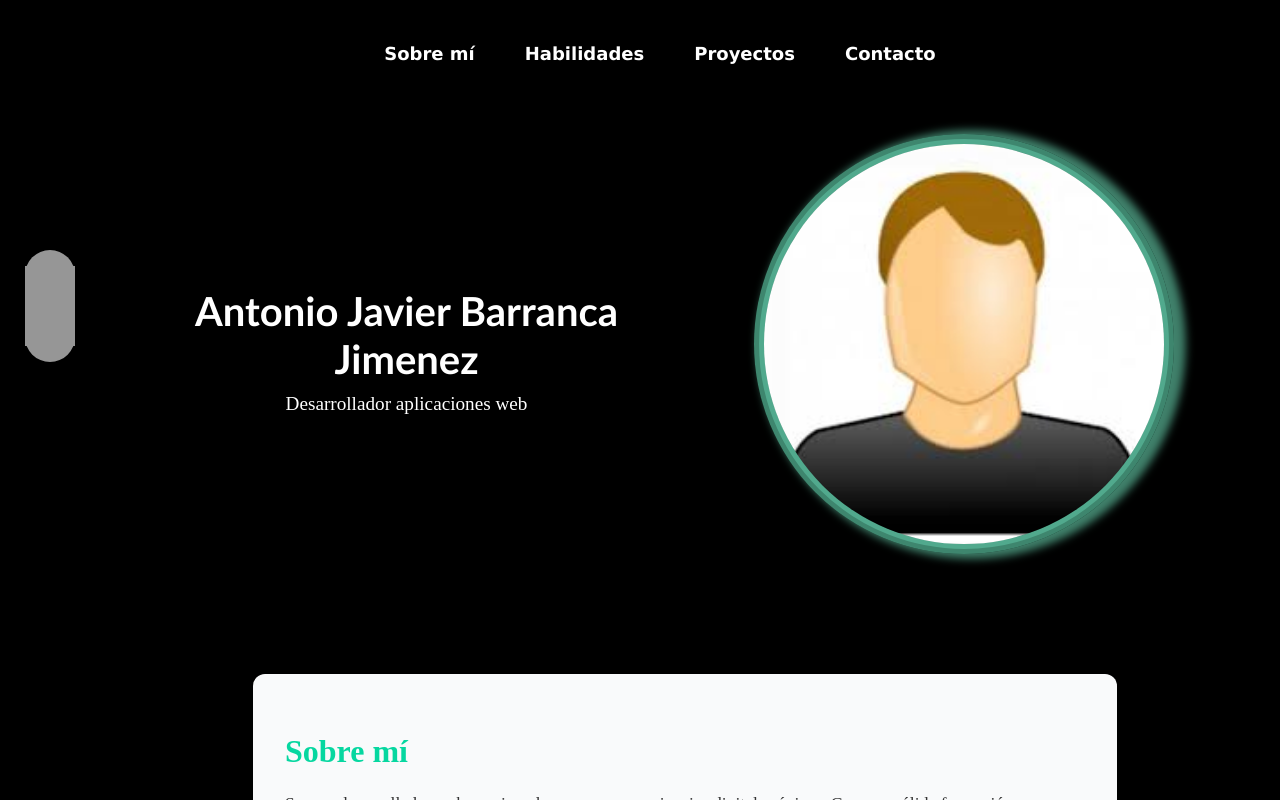
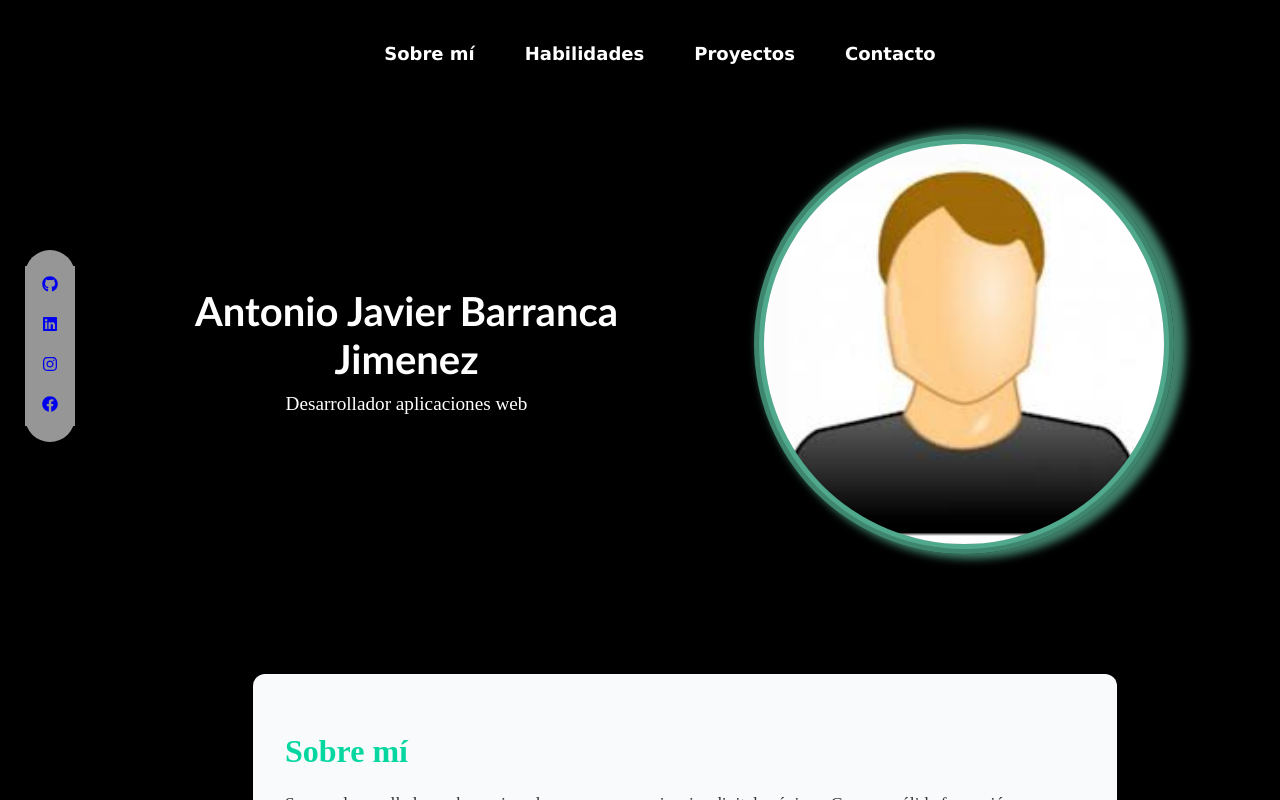
Before and after one commit to TechnoJavBar/portfolio, a React (Vite) app: page / in a window 1280 px wide. Shown: the top 800 px of the page. Built offline with nearby package versions, Linux system fonts and the light colour scheme.

Commit message:
se han cambiado los iconos del aside

```diff
--- a/src/App.jsx
+++ b/src/App.jsx
@@ -3,6 +3,7 @@ import {Header} from './components/header.jsx'
 import {Presentation} from './components/presentation.jsx'
 import {AboutMe} from './components/aboutMe.jsx'
 import { Skills } from './components/skills.jsx'
+import {FaGithub, FaInstagram, FaLinkedin, FaFacebook } from 'react-icons/fa'
 
 function App() {
   return (
@@ -10,10 +11,10 @@ function App() {
       <Header />
       <aside className='aside'>
         <ul>
-          <li><a href='#'><i class="fa-brands fa-github fa-2xl iconGithub"></i></a></li>
-          <li><a href='#'><i class="fa-brands fa-linkedin fa-2xl iconLinkedin"></i></a></li>
-          <li><a href='#'><i class="fa-brands fa-instagram fa-2xl iconInstagram"></i></a></li>
-          <li><a href='#'><i class="fa-brands fa-facebook fa-2xl iconFacebook"></i></a></li>
+          <li><a href='#'><FaGithub /></a></li>
+          <li><a href='#'><FaLinkedin /></a></li>
+          <li><a href='#'><FaInstagram /></a></li>
+          <li><a href='#'><FaFacebook /></a></li>
         </ul>
       </aside>
       <br />
```
